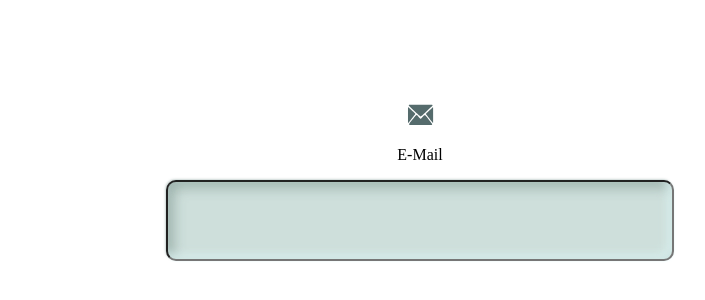
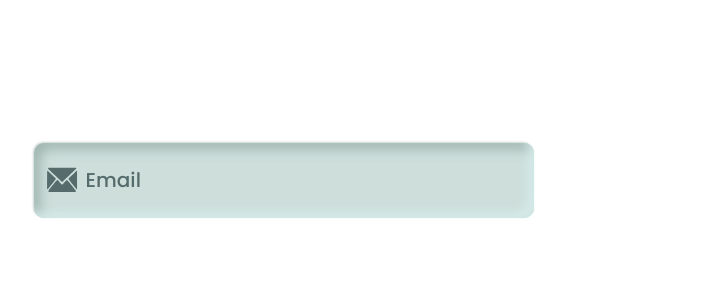
Before and after one commit to ruets/HeavenHaven, a React (Vite) app in the folder frontend/heaven-haven/: page / in a window 1280 px wide. Shown: the part 228-528 px from the top of the page, without its empty margins (228-933 px from the left). Built offline with nearby package versions, Linux system fonts and the light colour scheme.

Commit message:
Input styling done. Also started to work on the error management part

```diff
--- a/frontend/heaven-haven/src/assets/css/style.css
+++ b/frontend/heaven-haven/src/assets/css/style.css
@@ -1,11 +1,25 @@
+@import url("https://fonts.googleapis.com/css2?family=Poppins:wght@400;500&family=Roboto+Slab:wght@300;400&display=swap");
+html {
+  font-family: "Poppins";
+}
+
+p {
+  font-family: "Roboto Slab";
+}
+
 :root {
   margin: 0;
   padding: 0;
   box-sizing: border-box;
 }
 
-div {
-  width: 100vw;
+div.App {
+  width: 100%;
+  height: 100vh;
+}
+
+div.signup {
+  width: 100%;
   height: 100vh;
   display: flex;
   flex-direction: column;
@@ -14,10 +28,47 @@ div {
   gap: 16px;
 }
 
-input {
-  width: 500px;
+div {
+  position: relative;
+  display: flex;
+  align-items: center;
+}
+div img {
+  position: relative;
+  left: 44px;
+  width: 32px;
+}
+div input {
+  width: 436px;
   height: 75px;
   background: #cedfdb;
+  color: #556b6c;
   box-shadow: 1px 1px 2px rgba(233, 255, 255, 0.3), -1px -1px 2px rgba(155, 176, 171, 0.5), inset -5px 5px 10px rgba(155, 176, 171, 0.2), inset 5px -5px 10px rgba(155, 176, 171, 0.2), inset -5px -5px 10px rgba(233, 255, 255, 0.9), inset 5px 5px 13px rgba(155, 176, 171, 0.9);
   border-radius: 10px;
+  border: 0;
+  padding: 0 12px 0 52px;
+  font-size: 20px;
+  font-weight: 500;
+  font-family: "Poppins";
+  vertical-align: center;
+}
+div input::-moz-placeholder {
+  color: #556b6c;
+}
+div input:-ms-input-placeholder {
+  color: #556b6c;
+}
+div input::placeholder {
+  color: #556b6c;
+}
+div input:focus {
+  outline: none;
+}
+div label {
+  margin-left: 50px;
+  color: red;
+  visibility: hidden;
+}
+div label.active {
+  visibility: visible;
 }/*# sourceMappingURL=style.css.map */
--- a/frontend/heaven-haven/src/assets/scss/base/_colors.scss
+++ b/frontend/heaven-haven/src/assets/scss/base/_colors.scss
@@ -0,0 +1,5 @@
+$light: #fbfbfb;
+$dark: #3a3a3a;
+$cta: #ffe0a3;
+$signup-light: #cedfdb;
+$signup-dark: #556b6c;
--- a/frontend/heaven-haven/src/assets/scss/base/_fonts.scss
+++ b/frontend/heaven-haven/src/assets/scss/base/_fonts.scss
@@ -0,0 +1,9 @@
+@import url("https://fonts.googleapis.com/css2?family=Poppins:wght@400;500&family=Roboto+Slab:wght@300;400&display=swap");
+
+html {
+    font-family: "Poppins";
+}
+
+p {
+    font-family: "Roboto Slab";
+}
--- a/frontend/heaven-haven/src/assets/scss/components/_input.scss
+++ b/frontend/heaven-haven/src/assets/scss/components/_input.scss
@@ -1,9 +1,21 @@
-@import "";
+@import "../base/colors";
+
+div {
+    position: relative;
+    display: flex;
+    align-items: center;
+
+    img {
+        position: relative;
+        left: 44px;
+        width: 32px;
+    }
 
     input {
-    width: 500px;
+        width: 436px;
         height: 75px;
-    background: #cedfdb;
+        background: $signup-light;
+        color: $signup-dark;
         box-shadow: 1px 1px 2px rgba(233, 255, 255, 0.3),
             -1px -1px 2px rgba(155, 176, 171, 0.5),
             inset -5px 5px 10px rgba(155, 176, 171, 0.2),
@@ -11,4 +23,29 @@ input {
             inset -5px -5px 10px rgba(233, 255, 255, 0.9),
             inset 5px 5px 13px rgba(155, 176, 171, 0.9);
         border-radius: 10px;
+        border: 0;
+        padding: 0 12px 0 52px;
+        font-size: 20px;
+        font-weight: 500;
+        font-family: "Poppins";
+        vertical-align: center;
+
+        &::placeholder {
+            color: $signup-dark;
         }
+
+        &:focus {
+            outline: none;
+        }
+    }
+
+    label {
+        margin-left: 50px;
+        color: red;
+        visibility: hidden;
+    }
+
+    label.active {
+        visibility: visible;
+    }
+}
--- a/frontend/heaven-haven/src/assets/scss/layouts/_index.scss
+++ b/frontend/heaven-haven/src/assets/scss/layouts/_index.scss
@@ -0,0 +1,4 @@
+div.App {
+    width: 100%;
+    height: 100vh;
+}
--- a/frontend/heaven-haven/src/assets/scss/layouts/_signup.scss
+++ b/frontend/heaven-haven/src/assets/scss/layouts/_signup.scss
@@ -1,5 +1,5 @@
-div {
-    width: 100vw;
+div.signup {
+    width: 100%;
     height: 100vh;
     display: flex;
     flex-direction: column;
--- a/frontend/heaven-haven/src/components/input.jsx
+++ b/frontend/heaven-haven/src/components/input.jsx
@@ -1,19 +1,19 @@
-import React, { useState } from "react";
-
 function Input(props) {
-    const [input, setInput] = useState("");
-
     return (
-        <>
+        <div>
             <img src={props.icon} alt="Logo" />
-            <label htmlFor={props.name}>{props.label}</label>
             <input
                 name={props.name}
                 type={props.type}
-                onChange={(event) => setInput(event.target.value)}
-                value={input}
+                onChange={(event) => props.setInput(event.target.value)}
+                value={props.value}
+                placeholder={props.label}
+                onBlur={props.onBlur}
             />
-        </>
+            <label id="emailLabel" htmlFor={props.name}>
+                Veuillez entrer un email valide
+            </label>
+        </div>
     );
 }
 
--- a/frontend/heaven-haven/src/components/signup.jsx
+++ b/frontend/heaven-haven/src/components/signup.jsx
@@ -1,14 +1,29 @@
+import React, { useState } from "react";
 import Input from "./input";
 import EmailLogo from "../assets/img/email-icon.svg";
 
 function Signup() {
+    const [email, setEmail] = useState("");
+    const [password, setPassword] = useState("");
+
+    function handleEmailInput() {
+        if (email == "") {
+            document.getElementById("emailLabel").classList.add("active");
+        } else {
+            document.getElementById("emailLabel").classList.remove("active");
+        }
+    }
+
     return (
-        <div>
+        <div className="signup">
             <Input
                 type="text"
                 name="email"
-                label="E-Mail"
+                label="Email"
                 icon={EmailLogo}
+                onBlur={handleEmailInput}
+                setInput={setEmail}
+                value={email}
             ></Input>
             {/*<Input type="password" name="password" label="Password"></Input>*/}
         </div>
```
Also changed, not shown: 1 other file (tests, documents, lock files or other folders). Lines whose indentation alone changed are shown as unchanged.
